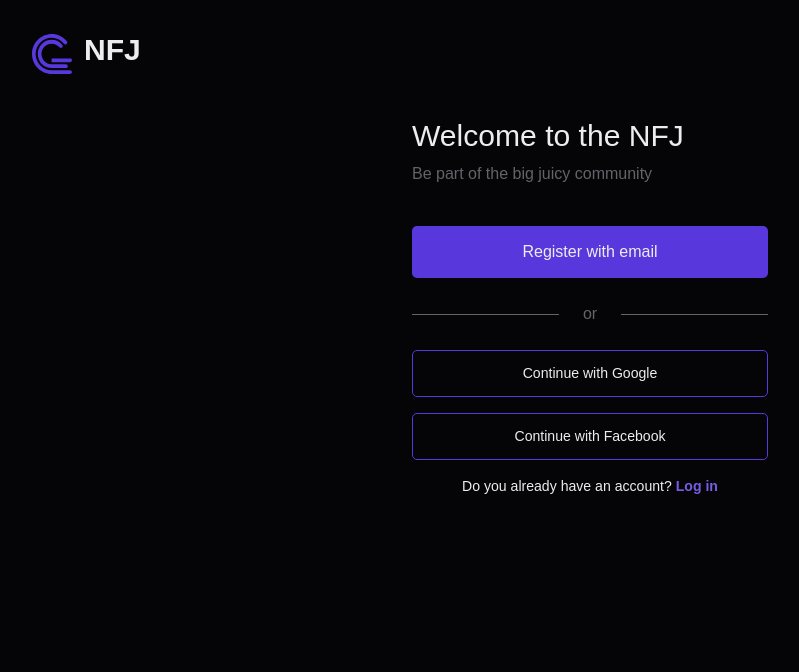
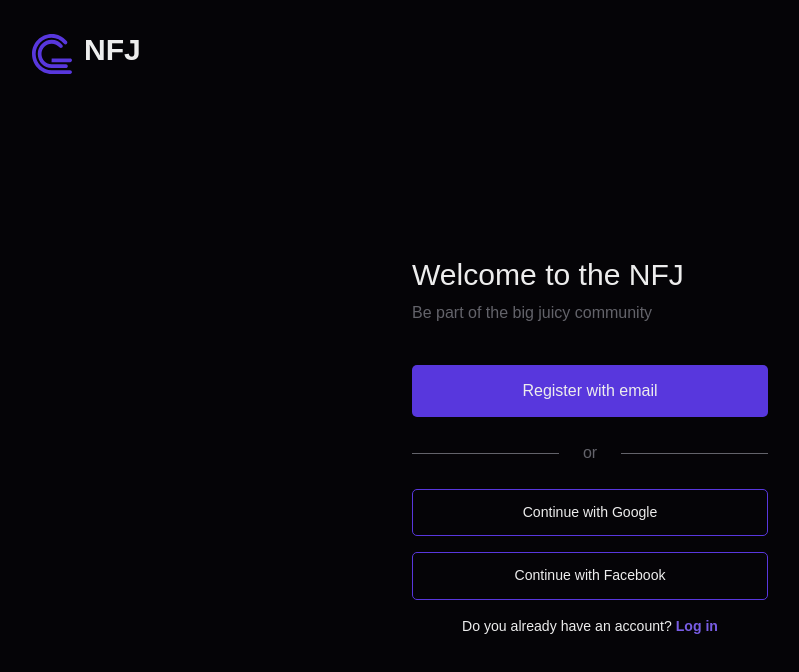
Before and after one commit to pedrogpo/nfj, a Next.js app in the folder apps/web/: page /get-started in a window 1280 px wide. Shown: the top 672 px of the page, without its empty margins (50-849 px from the left). Built offline with nearby package versions, Linux system fonts and the light colour scheme.

Commit message:
refact(GetStarted): adjust main height

```diff
--- a/apps/web/src/components/templates/user-acess/styles.ts
+++ b/apps/web/src/components/templates/user-acess/styles.ts
@@ -8,7 +8,6 @@ export const TemplateContainer = styled.div`
   .wrapper {
     height: 100%;
     padding-top: calc(70px + 2rem + 1rem);
-    padding-bottom: calc(70px + 2rem + 1rem);
   }
 `
 export const LogoContainer = styled.header`
--- a/apps/web/src/screens/get-started/styles.ts
+++ b/apps/web/src/screens/get-started/styles.ts
@@ -1,6 +1,8 @@
 import styled from 'styled-components'
 
-export const GetStartedContainer = styled.main``
+export const GetStartedContainer = styled.main`
+  height: 100%;
+`
 
 export const MethodContainer = styled.div`
   display: flex;
```
